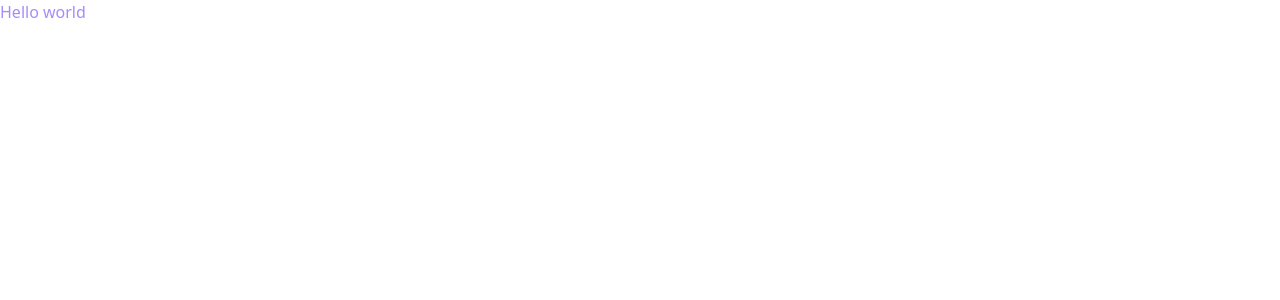
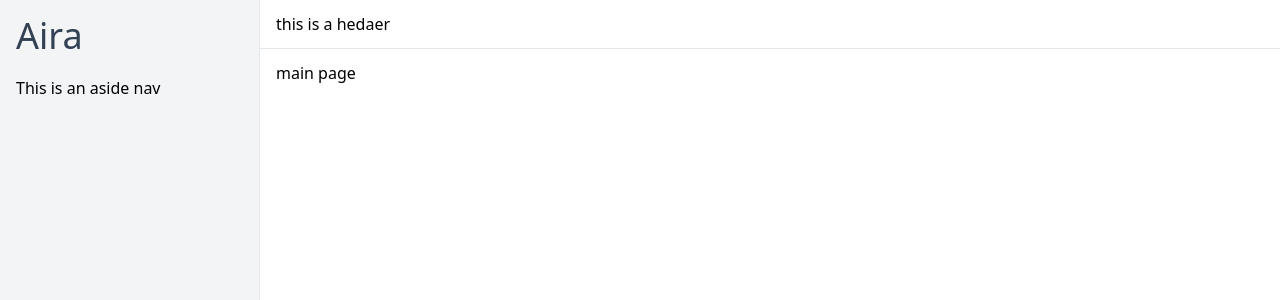
Before and after one commit to AlbertArakelyan/aira, a React (Create React App) app in the folder client/: page / in a window 1280 px wide. Shown: the top 300 px of the page. Built offline with nearby package versions, Linux system fonts and the light colour scheme.

Commit message:
set up main layout

```diff
--- a/client/package.json
+++ b/client/package.json
@@ -12,6 +12,7 @@
     "@types/react-dom": "^18.0.0",
     "react": "^18.2.0",
     "react-dom": "^18.2.0",
+    "react-router-dom": "^6.11.0",
     "react-scripts": "5.0.1",
     "typescript": "^4.4.2",
     "web-vitals": "^2.1.0"
--- a/client/src/App.tsx
+++ b/client/src/App.tsx
@@ -1,7 +1,23 @@
-function App() {
+import { Route, Routes } from 'react-router-dom';
+
+// Components
+import { UserLayout } from './components';
+
+
+const App = () => {
+  const user = {};
+
   return (
-    <div className="App text-primary-400">
-      Hello world
+    <div className="App">
+      {user ? (
+        <Routes>
+          <Route element={<UserLayout />}>
+            <Route path="/" element={<div>main page</div>} />
+          </Route>
+        </Routes>
+      ) : (
+        <p>not available for not users</p>
+      )}
     </div>
   );
 }
--- /dev/null
+++ b/client/src/components/common/Aside/AsideNav.tsx
@@ -0,0 +1,11 @@
+const AsideNav = () => {
+  return (
+    <nav className="mt-5">
+      <ul>
+        This is an aside nav
+      </ul>
+    </nav>
+  );
+};
+
+export default AsideNav;
--- /dev/null
+++ b/client/src/components/common/Aside/index.tsx
@@ -0,0 +1,18 @@
+import { Link } from 'react-router-dom';
+
+// Components
+import AsideNav from './AsideNav';
+
+
+const Aside = () => {
+  return (
+    <aside className="max-w-[260px] p-4 w-full fixed t-0 l-0 h-screen bg-gray-100 border-solid border-r-[1px] border-gray-200">
+      <h1 className="text-4xl text-slate-700">
+        <Link to="/">Aira</Link>
+      </h1>
+      <AsideNav />
+    </aside>
+  );
+};
+
+export default Aside;
--- /dev/null
+++ b/client/src/components/common/Header/index.tsx
@@ -0,0 +1,9 @@
+const Header = () => {
+  return (
+    <header className="px-4 py-3 border-solid border-b-[1px] border-gray-200">
+      this is a hedaer
+    </header>
+  );
+};
+
+export default Header;
--- /dev/null
+++ b/client/src/components/index.tsx
@@ -0,0 +1,6 @@
+// Common
+export { default as Aside } from './common/Aside';
+export { default as Header } from './common/Header';
+
+// Layouts
+export { default as UserLayout } from './layouts/UserLayout';
--- /dev/null
+++ b/client/src/components/layouts/UserLayout/index.tsx
@@ -0,0 +1,22 @@
+import { Outlet } from 'react-router-dom';
+
+// Components
+import { Aside, Header } from '../../index';
+
+
+const UserLayout = () => {
+  return (
+    <div>
+      <Aside />
+      <div className="pl-[260px]">
+        <Header />
+        <main className="px-4 py-3">
+          <Outlet />
+        </main>
+      </div>
+
+    </div>
+  );
+};
+
+export default UserLayout;
--- a/client/src/index.tsx
+++ b/client/src/index.tsx
@@ -1,15 +1,21 @@
 import React from 'react';
 import ReactDOM from 'react-dom/client';
-import './index.css';
+import { BrowserRouter as Router } from 'react-router-dom';
+
 import App from './App';
 import reportWebVitals from './reportWebVitals';
+
+import './index.css';
+
 
 const root = ReactDOM.createRoot(
   document.getElementById('root') as HTMLElement
 );
 root.render(
   <React.StrictMode>
-    <App />
+    <Router>
+     <App />
+    </Router>
   </React.StrictMode>
 );
 
--- a/client/tailwind.config.js
+++ b/client/tailwind.config.js
@@ -9,6 +9,9 @@ module.exports = {
     colors: {
       primary: colors.violet,
       secondary: colors.fuchsia,
+      gray: colors.gray,
+      black: colors.black,
+      slate: colors.slate,
     },
     extend: {},
   },
```
Also changed, not shown: 1 other file (tests, documents, lock files or other folders).
